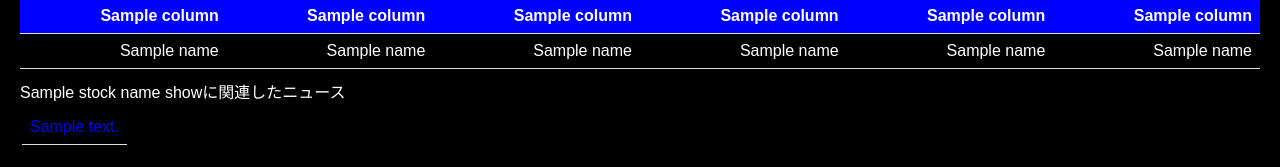
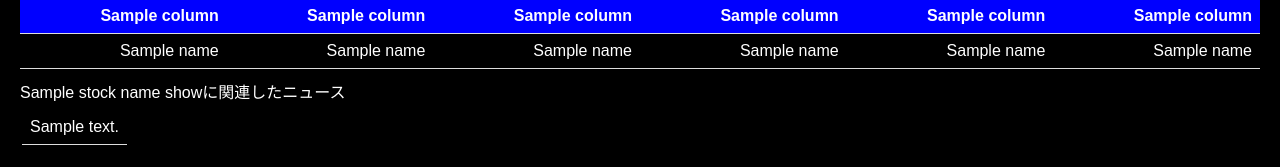
Before and after one commit to RyoyaKawano/mystocklife, a Flask app: template templates/index.html in a window 1280 px wide. Shown: the part 869-1036 px from the top of the page. Run offline with Flask 3, Linux system fonts and the light colour scheme; the template is opened without the code that fills it: most values are stand-ins (such as "Sample title", 1, 10 or a date in 2020).

Commit message:
Merge conflict resolved

```diff
--- a/templates/index.html
+++ b/templates/index.html
@@ -193,7 +193,7 @@
     <tbody>
         {% for i in range(link_list|length) %}
         <tr>
-            <td><a href="{{ link_list[i] }}" style="text-decoration:none;" >{{ content_list[i] }}</a></td>
+            <td><a href="{{ link_list[i] }}" style="text-decoration:none; color:white;" >{{ content_list[i] }}</a></td>
         </tr>
         {% endfor %}
     </tbody>
```
